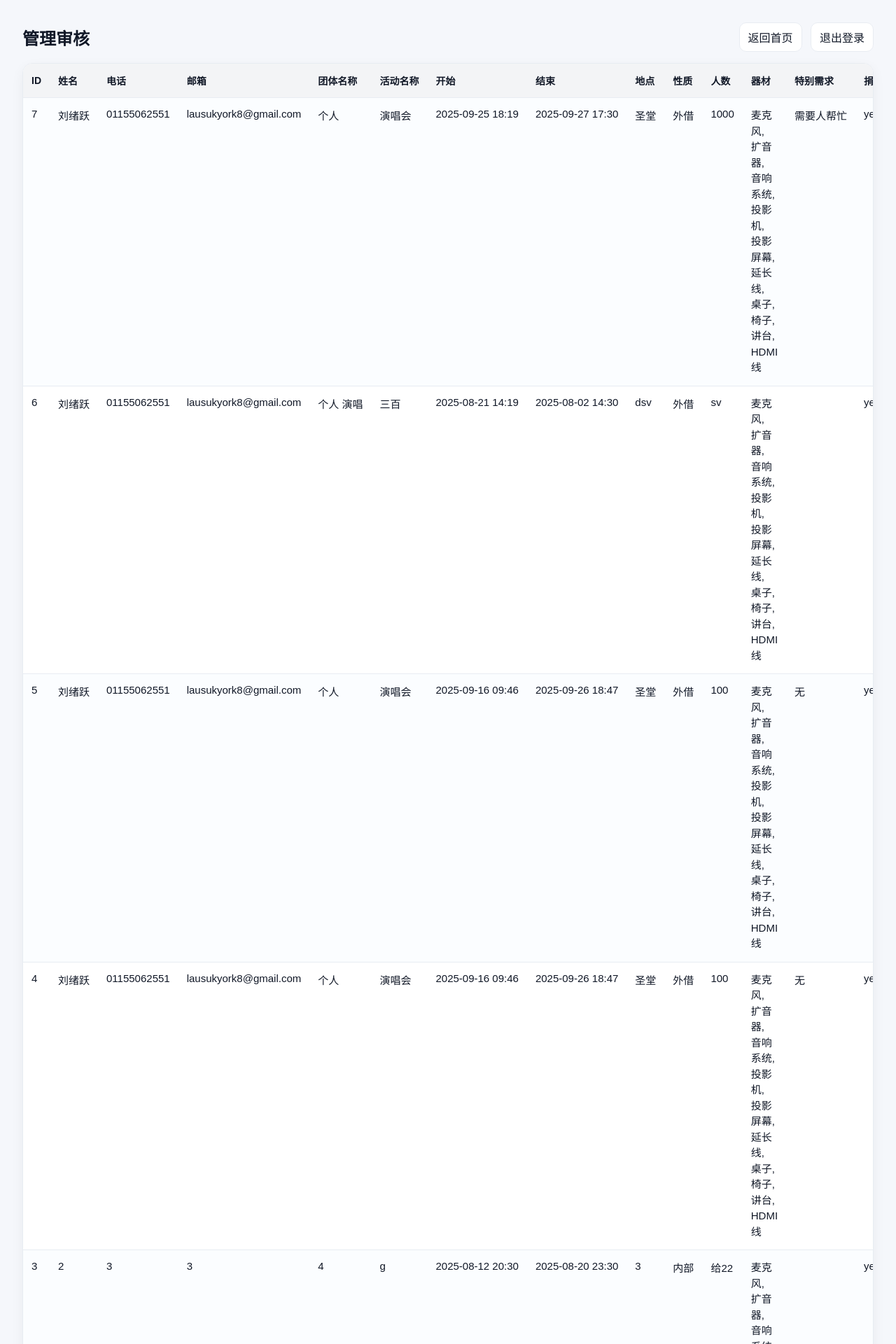
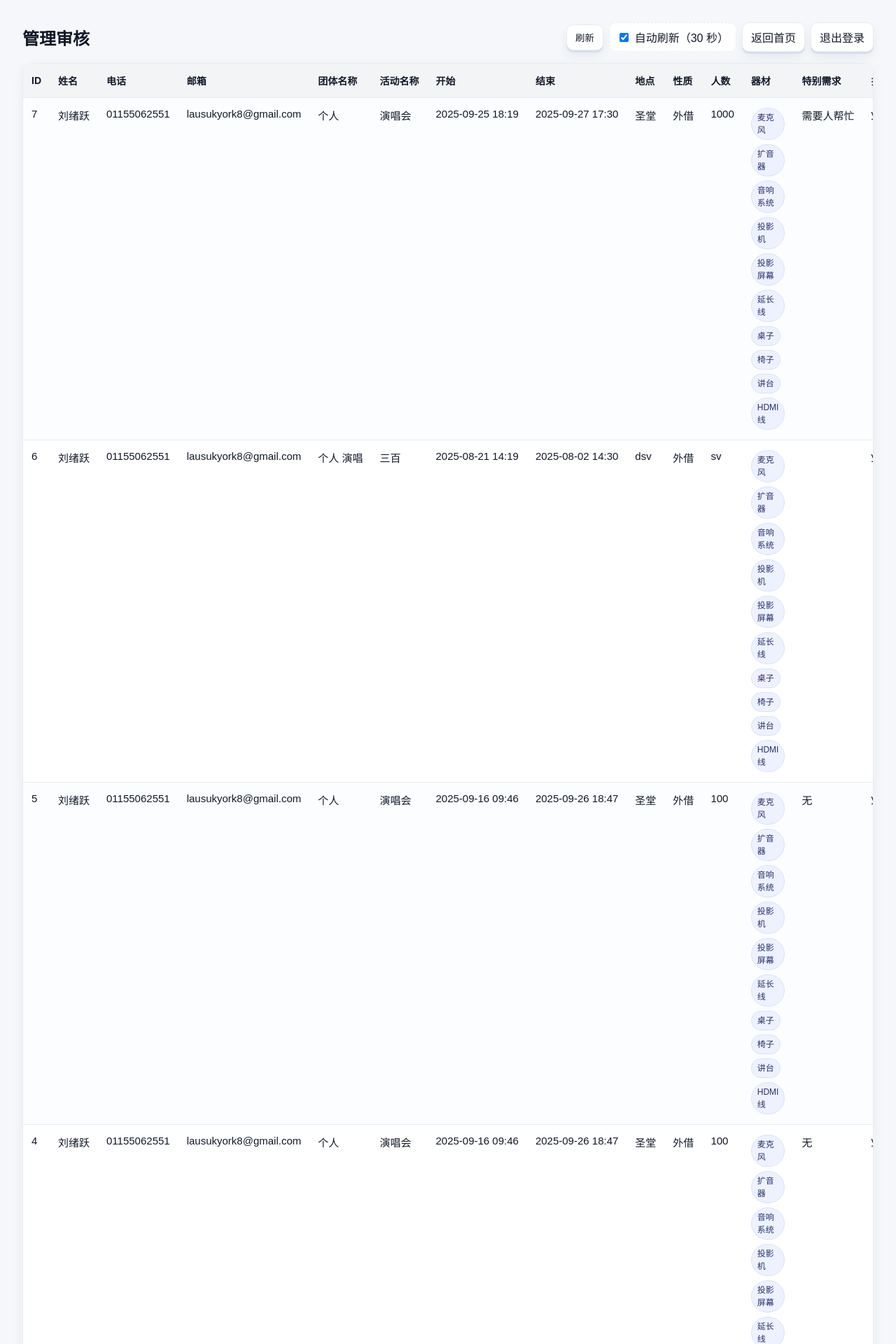
Before and after one commit to xuyue-it/masland, a Flask app: page /admin in a window 1280 px wide. Shown: the top 1920 px of the page at 70% size. Run offline with Flask 3, Linux system fonts and the light colour scheme; the visitor is signed in with stand-in values (Sample User, id 1); data comes from the database, SQL or seed files in the repository.

Commit message:
admin: neat equipment chips + strong no-cache + hard refresh + optional 30s auto-refresh + keep row hydration

```diff
--- a/templates/admin.html
+++ b/templates/admin.html
@@ -3,6 +3,12 @@
 <head>
 <meta charset="UTF-8">
 <title>管理审核 - 福源堂器材外借</title>
+
+<!-- ✅ 强制禁用缓存，防止回退或刷新后看到旧页面 -->
+<meta http-equiv="Cache-Control" content="no-store, no-cache, must-revalidate, max-age=0"/>
+<meta http-equiv="Pragma" content="no-cache"/>
+<meta http-equiv="Expires" content="0"/>
+
 <style>
   :root{
     --bg:#f5f7fb; --card:#ffffff; --line:#e8ecf2; --text:#111827; --muted:#6b7280;
@@ -15,14 +21,22 @@
   *{ box-sizing: border-box; }
   body { font-family: "Microsoft YaHei", sans-serif; background:var(--bg); padding:24px; color:var(--text); }
   .wrap { max-width: 100%; margin: 0 auto; }
-  .topbar { display:flex; justify-content:space-between; align-items:center; margin-bottom:16px; }
-  h1 { margin:0; font-size:24px; }
-  .topbar-actions a{
-    display:inline-block; text-decoration:none; cursor:pointer;
+  .topbar { display:flex; justify-content:space-between; align-items:center; margin-bottom:16px; gap:10px; }
+  h1 { margin:0; font-size:24px; font-weight:900; }
+  .topbar-actions{ display:flex; align-items:center; gap:8px; flex-wrap: wrap; }
+  .topbar-actions a,
+  .topbar-actions button{
+    display:inline-flex; align-items:center; gap:6px;
+    text-decoration:none; cursor:pointer;
     padding:8px 12px; border-radius:10px; border:1px solid var(--line);
-    background:var(--card); color:var(--text); margin-left:8px;
+    background:var(--card); color:var(--text);
+    box-shadow:0 3px 0 #d7def0, 0 8px 16px rgba(17,24,39,.06);
+    transition:.12s transform ease, .12s box-shadow ease;
   }
-  .topbar-actions a:hover{ background:#f9fafb; }
+  .topbar-actions a:hover, .topbar-actions button:hover{ transform: translateY(-1px); box-shadow:0 4px 0 #cbd6f2, 0 10px 18px rgba(17,24,39,.08);}
+  .topbar-actions a:active, .topbar-actions button:active{ transform: translateY(1px); }
+
+  .autorefresh{ display:inline-flex; align-items:center; gap:6px; padding:8px 10px; border:1px dashed var(--line); border-radius:10px; background:#fff; }
 
   .scroll-x { width:100%; overflow-x:auto; overflow-y:hidden; border:1px solid var(--line); border-radius:14px; background:var(--card); box-shadow:0 6px 18px rgba(17,24,39,.05); }
 
@@ -32,7 +46,14 @@
   tbody tr:nth-child(odd){ background:#fbfdff; }
   tbody tr:hover{ background:#f8fafc; }
 
-  .td-equipment { white-space: normal; max-width: 260px; line-height: 1.5; }
+  /* ✅ 器材列：使用 chip 标签，自动换行、对齐 */
+  .td-equipment { white-space: normal; max-width: 320px; line-height: 1.5; }
+  .equip-chips{ display:flex; flex-wrap:wrap; gap:6px; }
+  .chip{
+    display:inline-flex; align-items:center; gap:6px;
+    padding:4px 8px; border-radius:999px; font-size:12px; background:#eef2ff; color:#27316f; border:1px solid #d9e0ff;
+  }
+  .chip b{ font-weight:900; }
 
   .badge { display:inline-block; padding:4px 10px; border-radius:999px; font-size:12px; border:1px solid transparent; }
   .badge-pending { background:#fff7e6; border-color:#ffcc80; }
@@ -66,6 +87,15 @@
     <div class="topbar">
       <h1>管理审核</h1>
       <div class="topbar-actions">
+        <!-- ✅ 一键强制刷新，带时间戳，避开缓存/CDN -->
+        <button type="button" onclick="hardReload()">刷新</button>
+
+        <!-- ✅ 自动刷新控制（默认开，每 30 秒刷新一次） -->
+        <label class="autorefresh">
+          <input type="checkbox" id="autoRefreshToggle" checked>
+          自动刷新（30 秒）
+        </label>
+
         <a href="/" target="_self">返回首页</a>
         <a href="/logout" target="_self">退出登录</a>
       </div>
@@ -82,7 +112,7 @@
             <th>操作</th><th>导出</th><th>发送邮件</th><th>删除</th>
           </tr>
         </thead>
-        <tbody>
+        <tbody id="tbody-root">
           {% for s in submissions %}
           <tr id="row-{{ s[0] }}">
             <td>{{ s[0] }}</td>
@@ -97,9 +127,9 @@
             <td>{{ s[11] }}</td>
             <td>{{ s[12] }}</td>
 
-            <!-- 器材：把逗号替换为 ,<br> -->
-            <td class="td-equipment">
-              {{ (s[13] if s|length>13 else '') | default('', true) | replace(',', ',<br>') | safe }}
+            <!-- 原始内容先保留（以防没有 JS 也可读），稍后用 JS 转 chip -->
+            <td class="td-equipment raw-equip">
+              {{ (s[13] if s|length>13 else '') | default('', true) }}
             </td>
 
             <td>{{ s[14] }}</td>
@@ -138,11 +168,11 @@
   </div>
 
 <script>
+/* ---------- 工具 ---------- */
 async function handleJsonResponse(resp) {
   const text = await resp.text();
   try { return JSON.parse(text); } catch (_) { return { success:false, message: text || '非JSON响应' }; }
 }
-
 function setTip(id, msg, isError=false){
   const tip = document.getElementById(`tip-${id}`);
   if (!tip) return;
@@ -150,13 +180,11 @@ function setTip(id, msg, isError=false){
   tip.classList.toggle('error', !!isError);
   tip.style.display = 'block';
 }
-
 function formatNow(){
   const d = new Date();
   const pad = n=> String(n).padStart(2,'0');
   return `${d.getFullYear()}-${pad(d.getMonth()+1)}-${pad(d.getDate())} ${pad(d.getHours())}:${pad(d.getMinutes())}:${pad(d.getSeconds())}`;
 }
-
 function renderStatusCell(cell, id, status, review_comment){
   let cls = 'badge';
   const st = status || '待审核';
@@ -164,13 +192,12 @@ function renderStatusCell(cell, id, status, review_comment){
   else if (st.includes('通') || st.toLowerCase() === 'approved') cls += ' badge-approved';
   else if (st.includes('拒') || st.toLowerCase() === 'rejected') cls += ' badge-rejected';
   const comment = review_comment ? ` | <span class="muted">说明：${review_comment}</span>` : '';
-
-  // 保留原本行内提示 div（用于“已发送/错误”的提示）
   const oldTip = cell.querySelector('.inline-tip');
   const tipHTML = oldTip ? oldTip.outerHTML : `<div id="tip-${id}" class="inline-tip" style="display:none;"></div>`;
   cell.innerHTML = `<span class="${cls}">${st}</span>${comment}${tipHTML}`;
 }
 
+/* ---------- 行状态回填：确保始终是数据库里的最终值 ---------- */
 function refreshRowStatus(id){
   fetch(`/api/submission/${id}`, { credentials: "same-origin" })
     .then(handleJsonResponse)
@@ -183,8 +210,6 @@ function refreshRowStatus(id){
     })
     .catch(()=>{});
 }
-
-// ✅ 页面加载时，把所有行都从数据库“回填”一次，保证是最新值
 function hydrateAllRows(){
   const rows = document.querySelectorAll('tr[id^="row-"]');
   rows.forEach(tr => {
@@ -193,6 +218,25 @@ function hydrateAllRows(){
   });
 }
 
+/* ---------- ✅ 器材列美化：把“麦克风x2, 扩音器x1 ...”渲染为 chip ---------- */
+function beautifyEquipment(){
+  const cells = document.querySelectorAll('.raw-equip');
+  cells.forEach(td=>{
+    const raw = (td.textContent || '').trim();
+    if (!raw){ td.innerHTML = ''; return; }
+    const parts = raw.split(/[,，\n]+/).map(s=>s.trim()).filter(Boolean);
+    const chips = parts.map(p=>{
+      // 允许“名称x数量”或“名称x 数量”
+      const m = p.match(/^(.+?)x\s*(\d+)$/i);
+      if (m){ return `<span class="chip"><span>${m[1]}</span><b>x${m[2]}</b></span>`; }
+      return `<span class="chip">${p}</span>`;
+    }).join('');
+    td.classList.remove('raw-equip');
+    td.innerHTML = `<div class="equip-chips">${chips}</div>`;
+  });
+}
+
+/* ---------- 审核操作 ---------- */
 function updateStatus(id, statusText) {
   const comment = document.getElementById(`comment-${id}`).value || "";
   if (!confirm(`确认将编号 ${id} 设置为「${statusText}」吗？`)) return;
@@ -210,8 +254,7 @@ function updateStatus(id, statusText) {
         alert(data.message || `更新失败（HTTP ${r.status})`);
         return;
       }
-      // 更新成功后，立即从数据库回拉，确保显示为持久化后的值
-      refreshRowStatus(id);
+      refreshRowStatus(id); // 以数据库值为准再拉一次
       setTip(id, `已更新为「${data.status}」 ${formatNow()}`);
     })
     .catch(err => {
@@ -231,12 +274,12 @@ function sendReviewEmail(id) {
       const data = await handleJsonResponse(r);
       if (!r.ok || !data.success) {
         setTip(id, data.message || `发送失败（HTTP ${r.status})`, true);
-        if (btn) btn.disabled = false; // 失败则恢复按钮
+        if (btn) btn.disabled = false;
         alert(data.message || `发送失败（HTTP ${r.status})`);
         return;
       }
       setTip(id, `${data.message}（${formatNow()}）`);
-      // 成功后按钮保持禁用，避免重复发送
+      // 成功后保持禁用，避免重复 spam
     })
     .catch(err => {
       console.error(err);
@@ -267,8 +310,40 @@ function deleteSubmission(id){
     });
 }
 
-// 页面加载后，统一回填一次“状态”为数据库里的最新值
-document.addEventListener('DOMContentLoaded', hydrateAllRows);
+/* ---------- ✅ 强制刷新（带时间戳，避开缓存） ---------- */
+function hardReload(){
+  const url = new URL(window.location.href);
+  url.searchParams.set('ts', Date.now().toString());
+  window.location.replace(url.toString());
+}
+
+/* ---------- ✅ 自动刷新控制（默认 30s） ---------- */
+let autoTimer = null;
+function startAutoRefresh(){
+  stopAutoRefresh();
+  autoTimer = setInterval(()=>hardReload(), 30000);
+}
+function stopAutoRefresh(){
+  if (autoTimer){ clearInterval(autoTimer); autoTimer = null; }
+}
+
+/* ---------- 初始挂载 ---------- */
+document.addEventListener('DOMContentLoaded', ()=>{
+  beautifyEquipment();   // 器材列渲染为 chip
+  hydrateAllRows();      // 每行状态以数据库最终值为准
+
+  // 自动刷新默认开启
+  const toggle = document.getElementById('autoRefreshToggle');
+  if (toggle){
+    if (toggle.checked) startAutoRefresh();
+    toggle.addEventListener('change', ()=> toggle.checked ? startAutoRefresh() : stopAutoRefresh());
+  }
+});
+
+/* ✅ 处理浏览器回退缓存（bfcache）：若来自缓存，强制刷新为最新页面 */
+window.addEventListener('pageshow', function (e) {
+  if (e.persisted) { hardReload(); }
+});
 </script>
 </body>
 </html>
```
